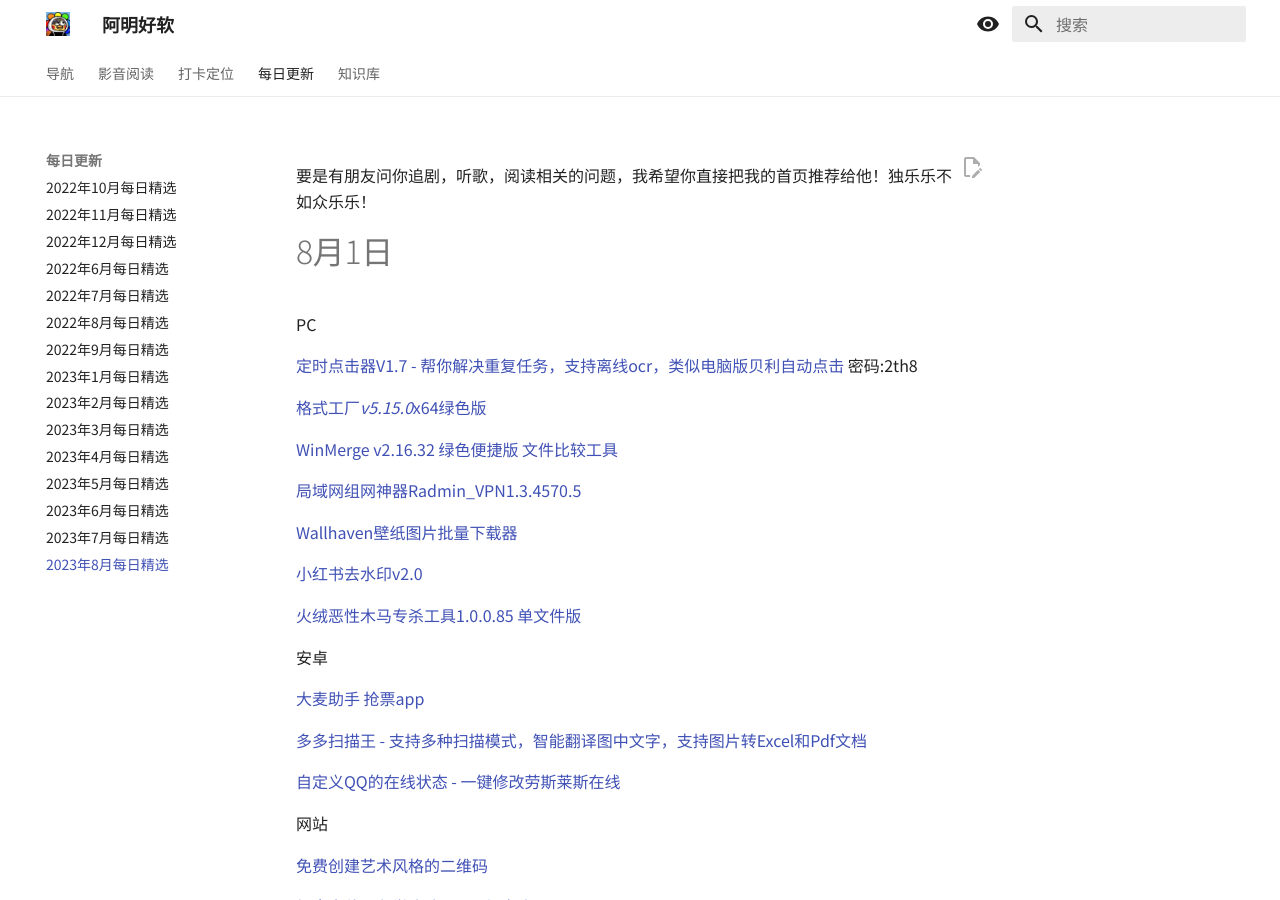
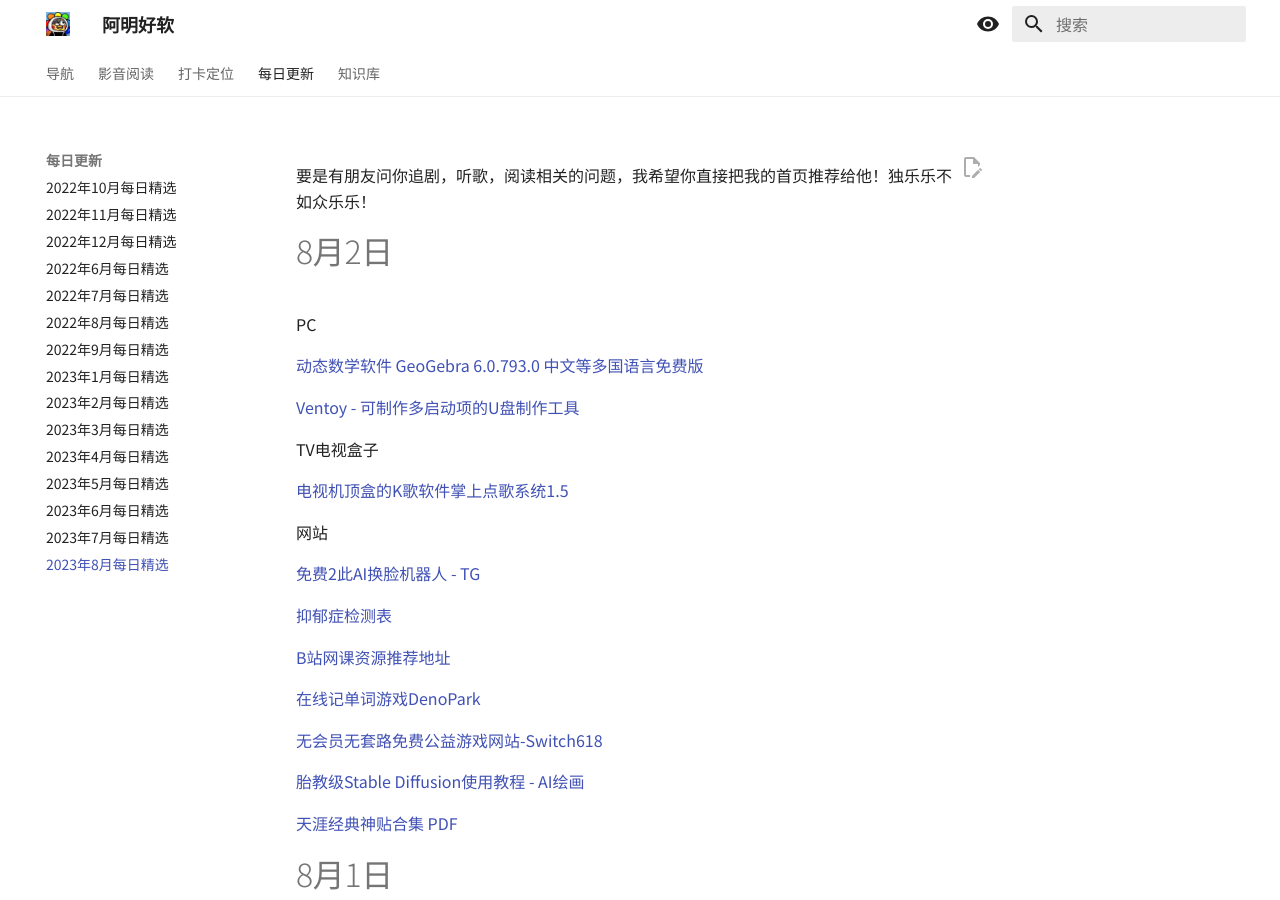
Before and after one commit to aminggoodboy/Amingdocs, an MkDocs documentation site: the page built from docs/每日更新/2023年8月每日精选.md, in a window 1280 px wide and 900 px high. Built offline with MkDocs 1.6.1 and Material for MkDocs 9.7.7, drawn with Linux system fonts in a browser that asks for light colours.

Commit message:
Update 2023年8月每日精选.md
1

```diff
--- a/docs/每日更新/2023年8月每日精选.md
+++ b/docs/每日更新/2023年8月每日精选.md
@@ -1,4 +1,32 @@
 要是有朋友问你追剧，听歌，阅读相关的问题，我希望你直接把我的首页推荐给他！独乐乐不如众乐乐！
+
+# 8月2日
+
+PC
+
+[动态数学软件 GeoGebra 6.0.793.0 中文等多国语言免费版](https://www.geogebra.org/)
+
+[Ventoy - 可制作多启动项的U盘制作工具](https://aming.lanzouj.com/ijPI61458hef)
+
+TV电视盒子
+
+[电视机顶盒的K歌软件掌上点歌系统1.5](https://aming.lanzouj.com/i22xh1458qaf)
+
+网站
+
+[免费2此AI换脸机器人 - TG](https://t.me/nbai_face_bot)
+
+[抑郁症检测表](http://www.ntneuro.org/scale/scl90.asp)
+
+[B站网课资源推荐地址](https://gitmind.cn/app/docs/mpa0m9v0)
+
+[在线记单词游戏DenoPark](https://denopark.com/)
+
+[无会员无套路免费公益游戏网站-Switch618](https://www.switch618.com/)
+
+[胎教级Stable Diffusion使用教程 - AI绘画](https://mp.weixin.qq.com/s/NR1lvG4zzffcIZFjCDo4gA)
+
+[天涯经典神贴合集 PDF](https://alist.ipfsscan.io/天涯经典神贴合集)
 
 # 8月1日
 
```
